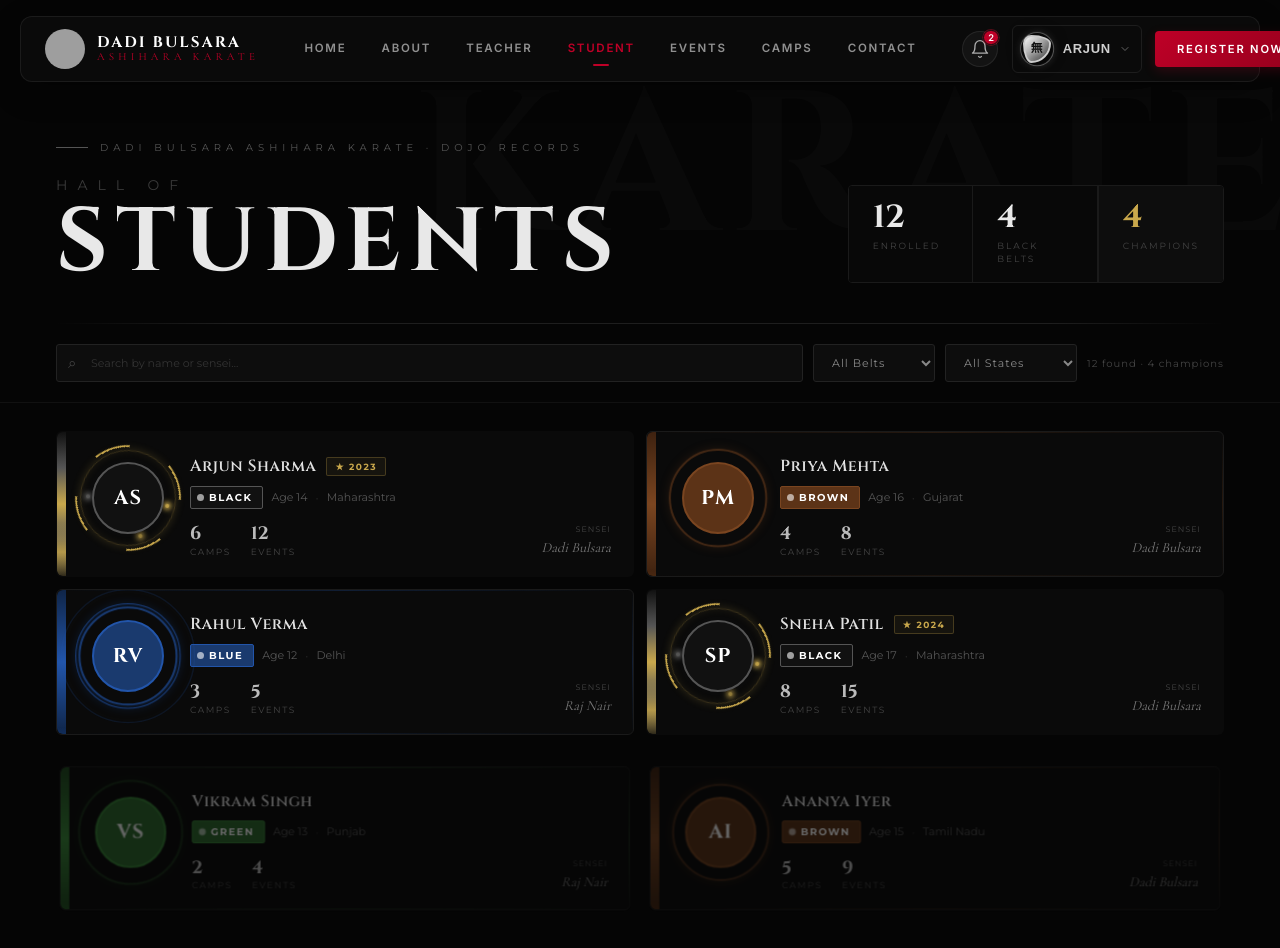
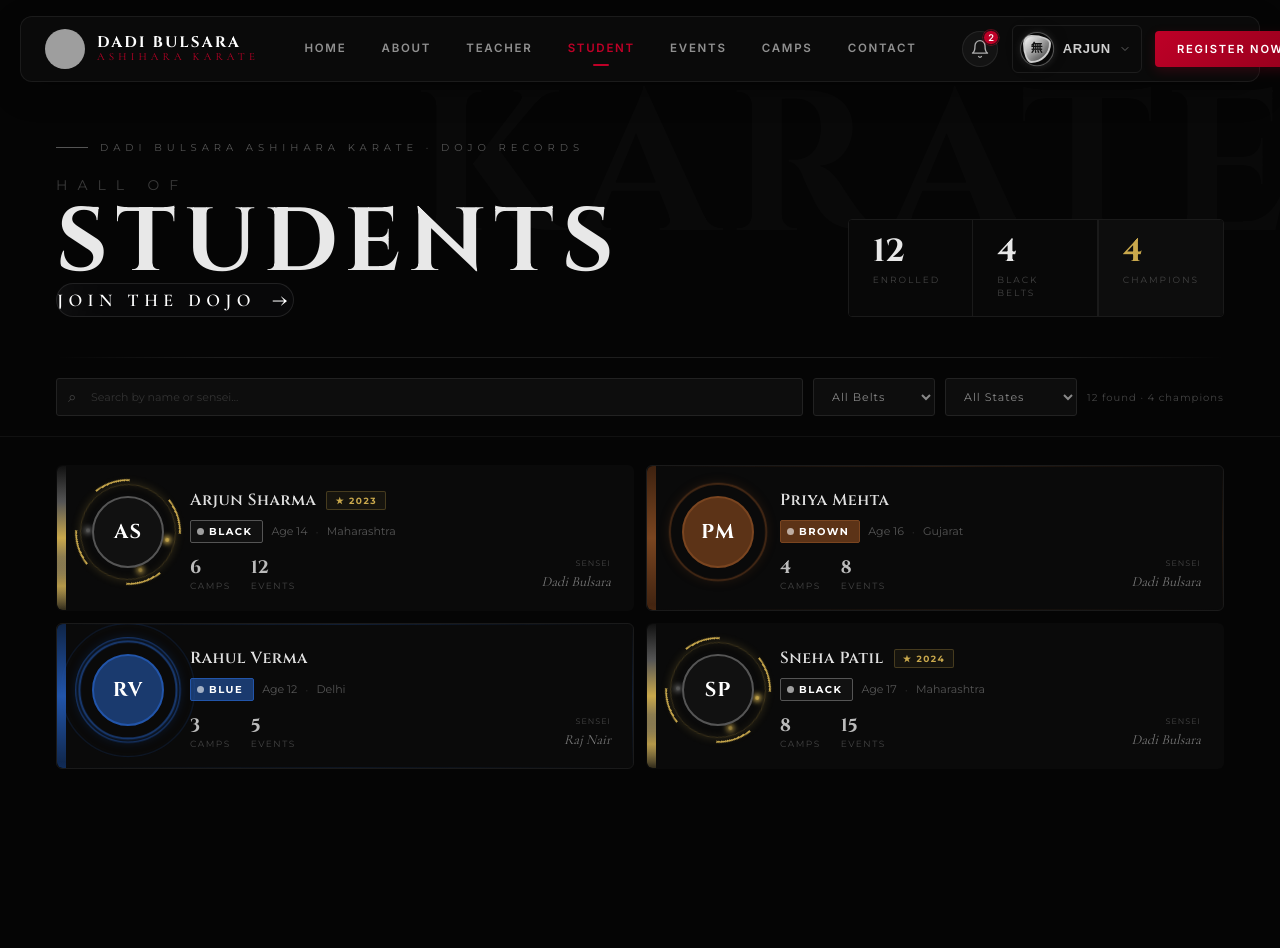
Before and after one commit to op2624685-sys/Dadi-Bulsara-Ashihara-Karate, a Next.js app: page /student in a window 1280 px wide. Shown: the top 948 px of the page. Built offline with nearby package versions, Linux system fonts and the light colour scheme; grey boxes are pictures that could not be loaded.

Commit message:
Add the student registration form in student page

```diff
--- a/src/app/(main)/student/StudentPage.tsx
+++ b/src/app/(main)/student/StudentPage.tsx
@@ -3,6 +3,7 @@
 import { useState, useMemo, useEffect, useRef } from "react";
 import { gsap } from "gsap";
 import { ScrollTrigger } from "gsap/ScrollTrigger";
+import Link from "next/link";
 
 gsap.registerPlugin(ScrollTrigger);
 
@@ -26,39 +27,39 @@ interface Student {
 
 // ── Belt colour system ────────────────────────────────────────────────────────
 const BELT_COLORS: Record<Belt, { bg: string; text: string; border: string; glow: string }> = {
-  White:  { bg: "#f5f5f5", text: "#111", border: "#ccc",    glow: "rgba(255,255,255,0.25)" },
-  Blue:   { bg: "#1a3a6e", text: "#fff", border: "#2255aa", glow: "rgba(34,85,170,0.5)" },
+  White: { bg: "#f5f5f5", text: "#111", border: "#ccc", glow: "rgba(255,255,255,0.25)" },
+  Blue: { bg: "#1a3a6e", text: "#fff", border: "#2255aa", glow: "rgba(34,85,170,0.5)" },
   Yellow: { bg: "#f5c518", text: "#111", border: "#d4a800", glow: "rgba(245,197,24,0.45)" },
-  Green:  { bg: "#2d6a2d", text: "#fff", border: "#3a8c3a", glow: "rgba(58,140,58,0.4)" },
-  Brown:  { bg: "#5c3317", text: "#fff", border: "#7a4520", glow: "rgba(122,69,32,0.4)" },
-  Black:  { bg: "#111",    text: "#fff", border: "#555",    glow: "rgba(201,168,76,0.4)" },
+  Green: { bg: "#2d6a2d", text: "#fff", border: "#3a8c3a", glow: "rgba(58,140,58,0.4)" },
+  Brown: { bg: "#5c3317", text: "#fff", border: "#7a4520", glow: "rgba(122,69,32,0.4)" },
+  Black: { bg: "#111", text: "#fff", border: "#555", glow: "rgba(201,168,76,0.4)" },
 };
 
 const BELT_GRADIENTS: Record<Belt, string> = {
-  White:  "linear-gradient(180deg, #e8e8e8, #aaa, #e8e8e8)",
-  Blue:   "linear-gradient(180deg, #0f2548, #2255aa, #0f2548)",
+  White: "linear-gradient(180deg, #e8e8e8, #aaa, #e8e8e8)",
+  Blue: "linear-gradient(180deg, #0f2548, #2255aa, #0f2548)",
   Yellow: "linear-gradient(180deg, #f5c518, #d4a800, #f5c518)",
-  Green:  "linear-gradient(180deg, #1e4a1e, #3a8c3a, #1e4a1e)",
-  Brown:  "linear-gradient(180deg, #3e2210, #7a4520, #3e2210)",
-  Black:  "linear-gradient(180deg, #111, #555, #c9a84c, #555, #111)",
+  Green: "linear-gradient(180deg, #1e4a1e, #3a8c3a, #1e4a1e)",
+  Brown: "linear-gradient(180deg, #3e2210, #7a4520, #3e2210)",
+  Black: "linear-gradient(180deg, #111, #555, #c9a84c, #555, #111)",
 };
 
 const BELT_ORDER: Belt[] = ["White", "Yellow", "Green", "Blue", "Brown", "Black"];
 
 // ── Sample data ───────────────────────────────────────────────────────────────
 const SAMPLE_STUDENTS: Student[] = [
-  { id: 1,  firstName: "Arjun",  lastName: "Sharma", age: 14, belt: "Black",  state: "Maharashtra", sensei: "Dadi Bulsara", campsCount: 6,  eventsCount: 12, isChampion: true,  championYear: 2023 },
-  { id: 2,  firstName: "Priya",  lastName: "Mehta",  age: 16, belt: "Brown",  state: "Gujarat",     sensei: "Dadi Bulsara", campsCount: 4,  eventsCount: 8,  isChampion: false },
-  { id: 3,  firstName: "Rahul",  lastName: "Verma",  age: 12, belt: "Blue",   state: "Delhi",       sensei: "Raj Nair",     campsCount: 3,  eventsCount: 5,  isChampion: false },
-  { id: 4,  firstName: "Sneha",  lastName: "Patil",  age: 17, belt: "Black",  state: "Maharashtra", sensei: "Dadi Bulsara", campsCount: 8,  eventsCount: 15, isChampion: true,  championYear: 2024 },
-  { id: 5,  firstName: "Vikram", lastName: "Singh",  age: 13, belt: "Green",  state: "Punjab",      sensei: "Raj Nair",     campsCount: 2,  eventsCount: 4,  isChampion: false },
-  { id: 6,  firstName: "Ananya", lastName: "Iyer",   age: 15, belt: "Brown",  state: "Tamil Nadu",  sensei: "Dadi Bulsara", campsCount: 5,  eventsCount: 9,  isChampion: false },
-  { id: 7,  firstName: "Dev",    lastName: "Kapoor", age: 11, belt: "Green",  state: "Delhi",       sensei: "Raj Nair",     campsCount: 1,  eventsCount: 2,  isChampion: false },
-  { id: 8,  firstName: "Meera",  lastName: "Nair",   age: 18, belt: "Black",  state: "Kerala",      sensei: "Dadi Bulsara", campsCount: 9,  eventsCount: 18, isChampion: true,  championYear: 2022 },
-  { id: 9,  firstName: "Karan",  lastName: "Joshi",  age: 14, belt: "Blue",   state: "Rajasthan",   sensei: "Raj Nair",     campsCount: 3,  eventsCount: 6,  isChampion: false },
-  { id: 10, firstName: "Ishaan", lastName: "Reddy",  age: 16, belt: "Brown",  state: "Andhra",      sensei: "Dadi Bulsara", campsCount: 4,  eventsCount: 7,  isChampion: false },
-  { id: 11, firstName: "Tara",   lastName: "Bose",   age: 13, belt: "Yellow", state: "West Bengal", sensei: "Raj Nair",     campsCount: 1,  eventsCount: 3,  isChampion: false },
-  { id: 12, firstName: "Aditya", lastName: "Kumar",  age: 17, belt: "Black",  state: "Karnataka",   sensei: "Dadi Bulsara", campsCount: 7,  eventsCount: 14, isChampion: true,  championYear: 2024 },
+  { id: 1, firstName: "Arjun", lastName: "Sharma", age: 14, belt: "Black", state: "Maharashtra", sensei: "Dadi Bulsara", campsCount: 6, eventsCount: 12, isChampion: true, championYear: 2023 },
+  { id: 2, firstName: "Priya", lastName: "Mehta", age: 16, belt: "Brown", state: "Gujarat", sensei: "Dadi Bulsara", campsCount: 4, eventsCount: 8, isChampion: false },
+  { id: 3, firstName: "Rahul", lastName: "Verma", age: 12, belt: "Blue", state: "Delhi", sensei: "Raj Nair", campsCount: 3, eventsCount: 5, isChampion: false },
+  { id: 4, firstName: "Sneha", lastName: "Patil", age: 17, belt: "Black", state: "Maharashtra", sensei: "Dadi Bulsara", campsCount: 8, eventsCount: 15, isChampion: true, championYear: 2024 },
+  { id: 5, firstName: "Vikram", lastName: "Singh", age: 13, belt: "Green", state: "Punjab", sensei: "Raj Nair", campsCount: 2, eventsCount: 4, isChampion: false },
+  { id: 6, firstName: "Ananya", lastName: "Iyer", age: 15, belt: "Brown", state: "Tamil Nadu", sensei: "Dadi Bulsara", campsCount: 5, eventsCount: 9, isChampion: false },
+  { id: 7, firstName: "Dev", lastName: "Kapoor", age: 11, belt: "Green", state: "Delhi", sensei: "Raj Nair", campsCount: 1, eventsCount: 2, isChampion: false },
+  { id: 8, firstName: "Meera", lastName: "Nair", age: 18, belt: "Black", state: "Kerala", sensei: "Dadi Bulsara", campsCount: 9, eventsCount: 18, isChampion: true, championYear: 2022 },
+  { id: 9, firstName: "Karan", lastName: "Joshi", age: 14, belt: "Blue", state: "Rajasthan", sensei: "Raj Nair", campsCount: 3, eventsCount: 6, isChampion: false },
+  { id: 10, firstName: "Ishaan", lastName: "Reddy", age: 16, belt: "Brown", state: "Andhra", sensei: "Dadi Bulsara", campsCount: 4, eventsCount: 7, isChampion: false },
+  { id: 11, firstName: "Tara", lastName: "Bose", age: 13, belt: "Yellow", state: "West Bengal", sensei: "Raj Nair", campsCount: 1, eventsCount: 3, isChampion: false },
+  { id: 12, firstName: "Aditya", lastName: "Kumar", age: 17, belt: "Black", state: "Karnataka", sensei: "Dadi Bulsara", campsCount: 7, eventsCount: 14, isChampion: true, championYear: 2024 },
 ];
 
 const ALL_STATES = [...new Set(SAMPLE_STUDENTS.map(s => s.state))].sort();
@@ -106,7 +107,7 @@ function AvatarRings({ belt }: { belt: Belt }) {
       }} />
       {[
         { color: "#c9a84c", dur: "2.6s", delay: "0s" },
-        { color: "#fff",    dur: "3.2s", delay: "0.9s" },
+        { color: "#fff", dur: "3.2s", delay: "0.9s" },
         { color: "#c9a84c", dur: "3.8s", delay: "1.8s" },
       ].map((sp, i) => (
         <div key={i} style={{
@@ -208,7 +209,7 @@ function BannerPanel({ belt }: { belt: Belt }) {
 // ── 4-sided legendary border edges ───────────────────────────────────────────
 function LegendaryEdges({ belt, isChampion }: { belt: Belt; isChampion: boolean }) {
   const bc = BELT_COLORS[belt];
-  const op  = isChampion ? "bb" : "44";
+  const op = isChampion ? "bb" : "44";
   const op2 = isChampion ? "88" : "28";
   return (
     <>
@@ -288,7 +289,7 @@ function StudentCard({ student }: { student: Student }) {
 
           {/* Stats + sensei */}
           <div style={{ display: "flex", gap: "20px", alignItems: "flex-end" }}>
-            <MiniStat label="Camps"  value={student.campsCount} />
+            <MiniStat label="Camps" value={student.campsCount} />
             <MiniStat label="Events" value={student.eventsCount} />
             <div style={{ marginLeft: "auto", display: "flex", flexDirection: "column", alignItems: "flex-end", gap: "2px" }}>
               <span style={{ fontFamily: "var(--font-montserrat)", fontSize: "8px", color: "#444", letterSpacing: "1px", textTransform: "uppercase" }}>Sensei</span>
@@ -322,8 +323,8 @@ function HeaderStat({ value, label }: { value: number; label: string }) {
 
 // ── Main Page ─────────────────────────────────────────────────────────────────
 export default function StudentPage() {
-  const [search, setSearch]           = useState("");
-  const [beltFilter, setBeltFilter]   = useState<Belt | "All">("All");
+  const [search, setSearch] = useState("");
+  const [beltFilter, setBeltFilter] = useState<Belt | "All">("All");
   const [stateFilter, setStateFilter] = useState("All");
 
   const headerRef = useRef<HTMLDivElement>(null);
@@ -331,10 +332,10 @@ export default function StudentPage() {
 
   const filtered = useMemo(() => {
     return SAMPLE_STUDENTS.filter(s => {
-      const q          = search.toLowerCase();
+      const q = search.toLowerCase();
       const matchSearch = !q || s.firstName.toLowerCase().includes(q) || s.lastName.toLowerCase().includes(q) || s.sensei.toLowerCase().includes(q);
-      const matchBelt   = beltFilter  === "All" || s.belt  === beltFilter;
-      const matchState  = stateFilter === "All" || s.state === stateFilter;
+      const matchBelt = beltFilter === "All" || s.belt === beltFilter;
+      const matchState = stateFilter === "All" || s.state === stateFilter;
       return matchSearch && matchBelt && matchState;
     });
   }, [search, beltFilter, stateFilter]);
@@ -404,6 +405,43 @@ export default function StudentPage() {
               <h1 style={{ fontFamily: "var(--font-cinzel)", fontSize: "clamp(52px,7vw,96px)", fontWeight: 900, color: "#e8e8e8", letterSpacing: "8px", textTransform: "uppercase", margin: 0, lineHeight: 0.88 }}>
                 Students
               </h1>
+              <Link
+                href="/student/registration"
+                className="
+    group relative inline-flex items-center justify-center
+    overflow-hidden rounded-full
+    border border-white/10
+    bg-zinc-950/90
+    px-12 py-5
+    text-lg font-semibold uppercase
+    tracking-[0.3em] text-white
+    backdrop-blur-xl
+    transition-all duration-500
+    hover:-translate-y-1 hover:border-white/20
+    hover:shadow-[0_20px_60px_rgba(0,0,0,0.45)]
+  "
+              >
+                {/* Gradient border glow */}
+                <div
+                  className="
+      absolute inset-0 opacity-0
+      bg-gradient-to-r
+      from-emerald-500/20 via-white/5 to-emerald-500/20
+      transition-opacity duration-500
+      group-hover:opacity-100
+    "
+                />
+
+                {/* Shine effect */}
+                <div
+                  className="absolute inset-y-0 -left-20 w-20 rotate-12 bg-white/10 blur-xl transition-all duration-700 group-hover:left-[120%]" />
+                <span className="relative z-10 flex items-center gap-4">
+                  JOIN THE DOJO
+                  <span className="text-2xl transition-transform duration-300 group-hover:translate-x-1">
+                    →
+                  </span>
+                </span>
+              </Link>
             </div>
 
             <div style={{ display: "flex", border: "1px solid #1a1a1a", borderRadius: "4px", overflow: "hidden", minWidth: "340px" }}>
```
Also changed, not shown: src/app/(main)/student/registration/StudentRegistrationForm.tsx (renamed from src/app/(main)/registration/StudentRegistrationForm.tsx), src/app/(main)/student/registration/page.tsx (renamed from src/app/(main)/registration/page.tsx).
